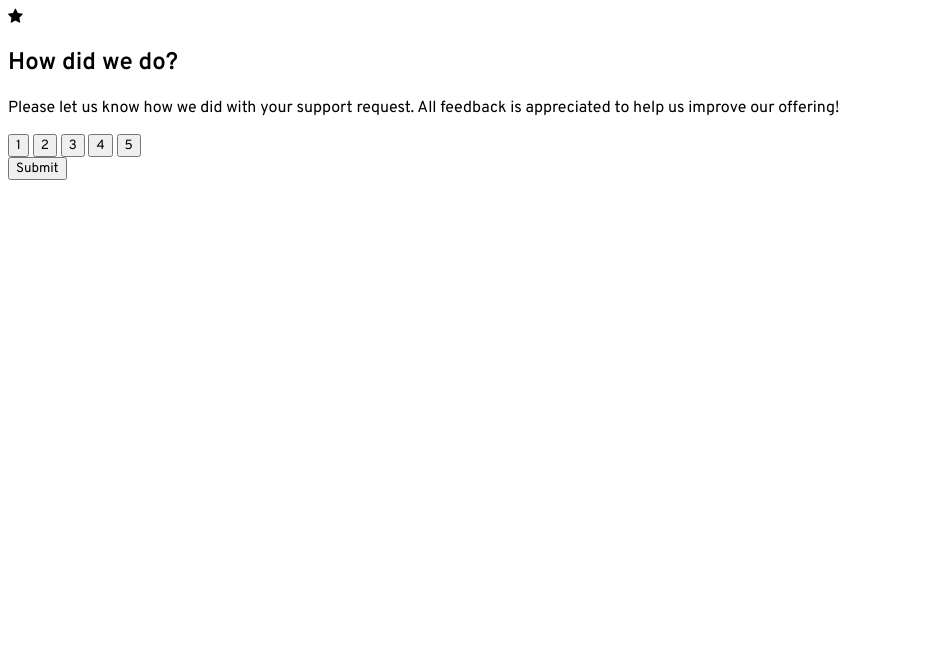
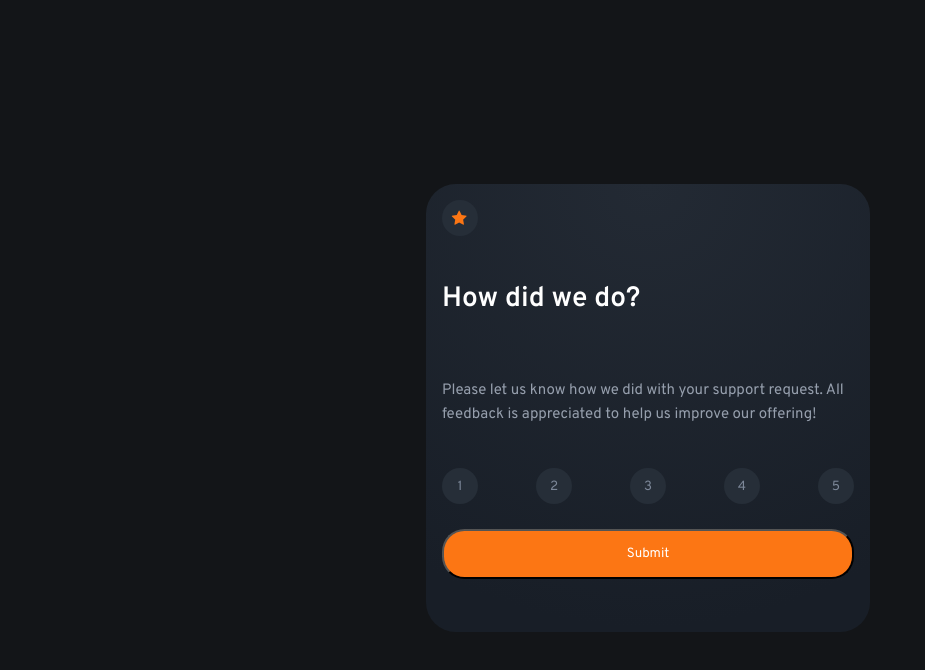
Before and after one commit to jayCde/interactive-rating-component, a plain HTML site: page index.html in a window 1280 px wide. Shown: the whole page, without its empty margins (0-925 px from the left). Drawn offline with Linux system fonts and the light colour scheme.

Commit message:
Added and modified styles for components or pages

```diff
--- a/styles/style.css
+++ b/styles/style.css
@@ -9,13 +9,168 @@
   );
   --misc-background-colors: #262e38;
   --global-white: #ffffff;
-  --global-grey: #969fad;
+  --light-grey: #969fad;
+  --medium-gray: #7c8798;
   --global-orange: #fc7614;
+
+  --radius-primary: 30px;
+  --radius-secondary: 22.5px;
+  --radius-circular: 99px;
 }
 
 * {
   font-family: "Overpass";
+  transition: 0.3s ease-in-out;
 }
 
 body {
+  width: 100vw;
+  height: 100vh;
+  background: var(--main-background-color);
+  display: flex;
+  flex-direction: column;
+  justify-content: center;
+  align-items: center;
 }
+
+button {
+  cursor: pointer;
+}
+
+/*Rating page or component styles*/
+.rating-container {
+  background: var(--secondary-background-color);
+  width: 412px;
+  height: 416px;
+  border-radius: var(--radius-primary);
+
+  padding: 1rem 1rem;
+
+  display: grid;
+  grid-template-rows: 19% 19% 19% 19% 19%;
+  row-gap: 0.2rem;
+}
+
+.logo-container {
+  background: var(--misc-background-colors);
+  border-radius: var(--radius-circular);
+  width: 36px;
+  height: 36px;
+
+  display: flex;
+  justify-content: center;
+  align-items: center;
+}
+
+.logo-container span {
+  width: 16.75px;
+  height: 16px;
+  color: var(--global-orange);
+}
+
+.component-heading {
+  margin: 0;
+  font-style: normal;
+  font-weight: 700;
+  font-size: 28px;
+  line-height: 35px;
+  color: var(--global-white);
+}
+
+.info-paragraph {
+  font-style: normal;
+  font-weight: 400;
+  font-size: 15px;
+  line-height: 24px;
+  color: var(--light-grey);
+}
+
+.rating-values-container {
+  width: 100%;
+  display: flex;
+  justify-content: space-between;
+  align-items: center;
+}
+
+.rate-btn {
+  margin: 0;
+  background: var(--misc-background-colors);
+  border-radius: var(--radius-circular);
+  width: 36px;
+  height: 36px;
+
+  display: flex;
+  justify-content: center;
+  align-items: center;
+
+  border: none;
+  outline: none;
+
+  color: var(--medium-gray);
+}
+
+.rate-btn:hover {
+  background: var(--medium-gray);
+  color: var(--global-white);
+}
+
+.rate-btn:focus,
+.rate-btn:active {
+  background: var(--global-orange);
+  color: var(--global-white);
+}
+
+.btn-submit-rating {
+  width: 100%;
+  height: 50px;
+  text-align: center;
+
+  background: var(--global-orange);
+  color: var(--global-white);
+  border-radius: var(--radius-secondary);
+}
+
+.btn-submit-rating:hover,
+.btn-submit-rating:focus,
+.btn-submit-rating:active {
+  background: var(--global-white);
+  color: var(--global-orange);
+  transform: scale(1.05);
+}
+
+/*Thank you page or component styles*/
+.thank-you-container {
+  background: var(--secondary-background-color);
+  width: 412px;
+  height: 416px;
+  border-radius: var(--radius-primary);
+
+  padding: 2rem 1rem;
+
+  display: grid;
+  justify-items: center;
+  align-items: center;
+  grid-template-rows: 24% 24% 24% 24%;
+  row-gap: 0.2rem;
+}
+
+.thank-you-logo {
+  color: var(--global-white);
+  width: 162px;
+  height: 108px;
+}
+
+.rating-response {
+  width: 193px;
+  height: auto;
+  padding: 0.5rem 1.5rem;
+  text-align: center;
+  color: var(--global-orange);
+  background: var(--misc-background-colors);
+  border-radius: var(--radius-secondary);
+}
+
+.thank-you-info{
+    width: 82%;
+    text-align: center;
+}
```
